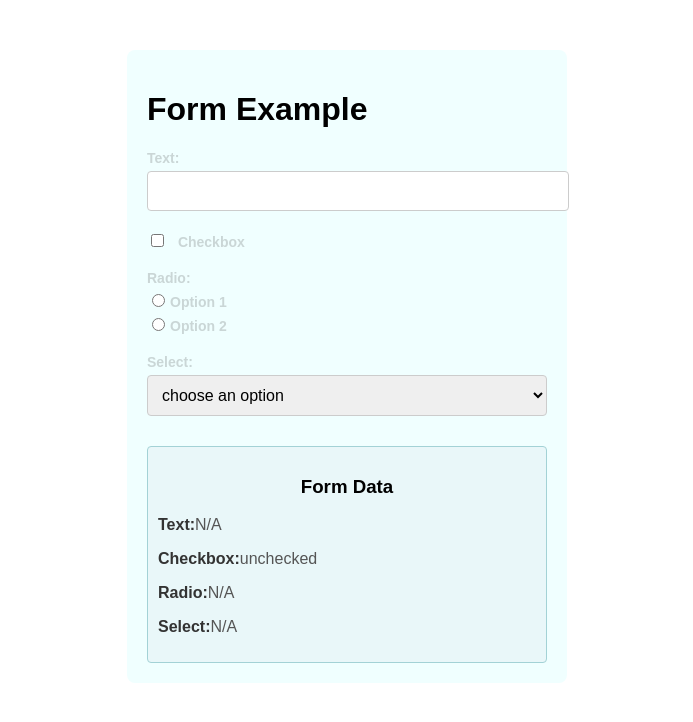
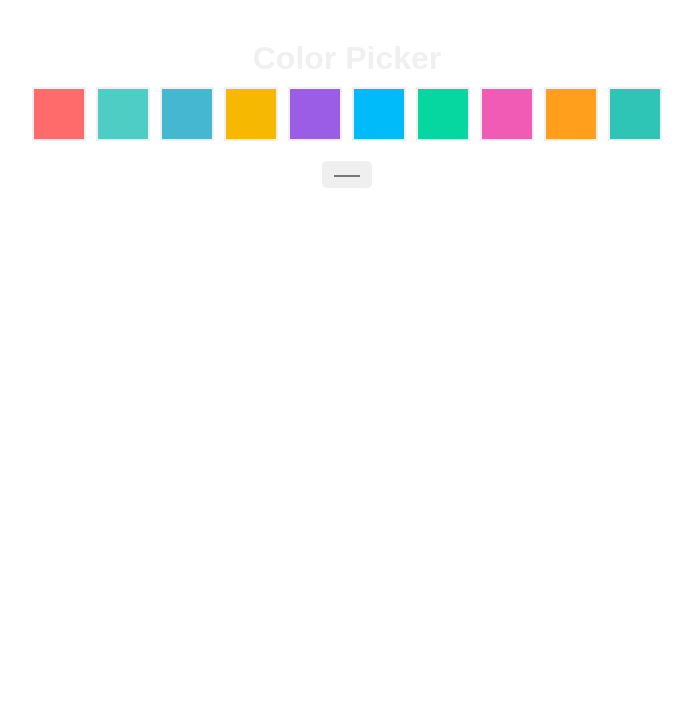
Before and after one commit to akashvarmak/React-portfolio-project, a React (Vite) app: page / in a window 1280 px wide. Shown: the top 722 px of the page, without its empty margins (293-986 px from the left). Built offline with nearby package versions, Linux system fonts and the light colour scheme.

Commit message:
color picker project

```diff
--- a/src/App.css
+++ b/src/App.css
@@ -75,7 +75,9 @@ a:hover {
 }
   */
 
-.form-container {
+  /* css for form based project - 1 */
+
+/* .form-container {
   max-width: 400px;
   margin: 50px auto;
   padding: 20px;
@@ -134,4 +136,79 @@ input[type="text"], select{
 
  strong {
   color: #333;
- }
+ } */
+
+  /* css for form based project - 1 end*/
+
+
+
+/* css for color code project 2 */
+
+* {
+  margin: 0;
+  padding: 0;
+}
+
+.color-box {
+  width: 50px;
+  height: 50px;
+  cursor: pointer;
+  border: 2px solid;
+}
+
+.App {
+  font-family: Arial, Helvetica, sans-serif;
+  text-align: center;
+  padding: 0px;
+  padding-top: 40px;
+  min-height: 100vh;
+  color: #f0f0f0;
+
+}
+
+h1 {
+  color: #f0f0f0
+}
+
+.color-palette {
+
+  display: flex;
+  justify-content: center;
+  gap: 10px;
+  margin-top: 10px;
+
+
+}
+
+.custom-color-picker {
+  margin-top: 20px;
+
+}
+
+.custom-color-picker input {
+
+ cursor: pointer;
+ border: none;
+ padding: 10px;
+ border-radius: 5px;
+ color: #fff;
+
+}
+
+.custom-color-picker input:hover{
+
+  background-color: #555;
+
+
+}
+
+
+
+
+
+
+
+
+
+
+/* css for color code project 2 */
--- a/src/App.jsx
+++ b/src/App.jsx
@@ -72,28 +72,70 @@ function App() {
   //    ));
   // };
 
+  //Adding multiple projects lecture
+
 
 
   //REACT FORM BASED PROJECT
 
-  const [formData, setFormData] = useState({
-    text: "",
-    checkbox : false,
-    radio : '',
-    select : ''
-  });
+  // const [formData, setFormData] = useState({
+  //   text: "",
+  //   checkbox : false,
+  //   radio : '',
+  //   select : ''
+  // });
 
-  const handleChange = (e) => {
+  // const handleChange = (e) => {
 
-    const {name, value, type, checked} = e.target
-    setFormData({
-      ...formData,
-      [name] : type === 'checkbox' ? checked : value
-    })
+  //   const {name, value, type, checked} = e.target
+  //   setFormData({
+  //     ...formData,
+  //     [name] : type === 'checkbox' ? checked : value
+  //   })
 
 
-  };
+  // };
 
+  //REACT FORM BASED PROJECT
+
+
+
+  //COLOR PICKER PROJECT
+
+  const [backgroundColor, setBackgroundColor] = useState('#ffffff');
+
+  const colors = [
+  '#FF6B6B',
+  '#4ECDC4',
+  '#45B7D1',
+  '#F7B801',
+  '#9B5DE5',
+  '#00BBF9',
+  '#06D6A0',
+  '#F15BB5',
+  '#FF9F1C',
+  '#2EC4B6'
+];
+
+const handleColorChange = (color) => {
+  setBackgroundColor(color);
+}
+
+
+
+
+
+
+
+
+
+
+
+
+
+
+
+//COLOR PICKER PROJECT
 
   return (
 
@@ -156,103 +198,116 @@ function App() {
     // </div>
 
 
-   //REACT FORM BASED PROJECT
+   //REACT FORM BASED PROJECT - 1
 
 
-   <div className='form-container'>
-    <h1>Form Example</h1>
-    <form>
+  //  <div className='form-container'>
+  //   <h1>Form Example</h1>
+  //   <form>
 
-      {/* text input */}
-      <div className='form-field'>
-         <label>Text: </label>
-         <input type='text' name='text'
-           value={formData.text}
-           onChange={handleChange} ></input>
-      </div>
-      {/* text input */}
+  //     {/* text input */}
+  //     <div className='form-field'>
+  //        <label>Text: </label>
+  //        <input type='text' name='text'
+  //          value={formData.text}
+  //          onChange={handleChange} ></input>
+  //     </div>
+  //     {/* text input */}
 
-      {/* checkbox */}
+  //     {/* checkbox */}
 
-      <div className='form-field'>
-         <label>
-          <input type='checkbox' name='checkbox'
-            checked={formData.checkbox}
-            onChange={handleChange}>
-          </input> Checkbox
-         </label>
-      </div>
-      {/* checkbox */}
+  //     <div className='form-field'>
+  //        <label>
+  //         <input type='checkbox' name='checkbox'
+  //           checked={formData.checkbox}
+  //           onChange={handleChange}>
+  //         </input> Checkbox
+  //        </label>
+  //     </div>
+  //     {/* checkbox */}
 
 
-      {/* Radio Button */}
+  //     {/* Radio Button */}
 
-      <div className='form-field'>
-         <label>Radio:</label>
-         <label>
-         <input type='radio' name='radio' value='option1 'checked={formData.radio === 'option1'} onChange={handleChange}></input>
-           Option 1 </label>
+  //     <div className='form-field'>
+  //        <label>Radio:</label>
+  //        <label>
+  //        <input type='radio' name='radio' value='option1 'checked={formData.radio === 'option1'} onChange={handleChange}></input>
+  //          Option 1 </label>
 
-         <label>
-         <input type='radio' name='radio' value='option2 'checked={formData.radio === 'option2'} onChange={handleChange}></input>
-           Option 2 </label>
-      </div>
+  //        <label>
+  //        <input type='radio' name='radio' value='option2 'checked={formData.radio === 'option2'} onChange={handleChange}></input>
+  //          Option 2 </label>
+  //     </div>
 
 
 
-      {/* Radio Button */}
+  //     {/* Radio Button */}
 
 
-      {/* Dropdown */}
+  //     {/* Dropdown */}
 
-       <div className='form-field'>
-         <label>Select: </label>
-         <select name='select' value={formData.select} onChange={handleChange}>
-         <option value="">choose an option</option>
-         <option value="option1">choose an option 1</option>
-         <option value="option2">choose an option 2</option>
-         </select>
-      </div>
+  //      <div className='form-field'>
+  //        <label>Select: </label>
+  //        <select name='select' value={formData.select} onChange={handleChange}>
+  //        <option value="">choose an option</option>
+  //        <option value="option1">choose an option 1</option>
+  //        <option value="option2">choose an option 2</option>
+  //        </select>
+  //     </div>
 
-      {/* Dropdown */}
+  //     {/* Dropdown */}
 
-     <div className='form-data'>
-        <h3>Form Data</h3>
-        <p><strong>Text:</strong>{formData.text || 'N/A'}</p>
-        <p><strong>Checkbox:</strong>{formData.checkbox ? 'checked' : 'unchecked'}</p>
-        <p><strong>Radio:</strong>{formData.radio || 'N/A'}</p>
-        <p><strong>Select:</strong>{formData.select || 'N/A'}</p>
+  //    <div className='form-data'>
+  //       <h3>Form Data</h3>
+  //       <p><strong>Text:</strong>{formData.text || 'N/A'}</p>
+  //       <p><strong>Checkbox:</strong>{formData.checkbox ? 'checked' : 'unchecked'}</p>
+  //       <p><strong>Radio:</strong>{formData.radio || 'N/A'}</p>
+  //       <p><strong>Select:</strong>{formData.select || 'N/A'}</p>
 
 
 
-     </div>
+  //    </div>
+
+  //   </form>
+
+  //  </div>
+
+  //REACT FORM BASED PROJECT - 1
 
 
 
+  // COLOR PICKER PROJECT TWO
+
+  <div style={{backgroundColor}} className='App'>
 
 
+    <h1>Color Picker</h1>
+    <div className='color-palette'>
+    {colors.map((color, index) => (
+    <div
+    key={index}
+    className="color-box"
+    style={{backgroundColor:color}}
+    onClick={() => {handleColorChange(color)}}
+    >
+    </div>
+))}
+   </div>
+
+   <div className='custom-color-picker'>
+      <input type='color'
+             value={backgroundColor}
+             onChange={(e) => handleColorChange(e.target.value)}
 
 
-
-
-
-
-
-
-
-
-    </form>
-
-
+      ></input>
 
    </div>
 
+    </div>
 
-
-
-
-
-
+// COLOR PICKER PROJECT TWO
 
 
 
```
